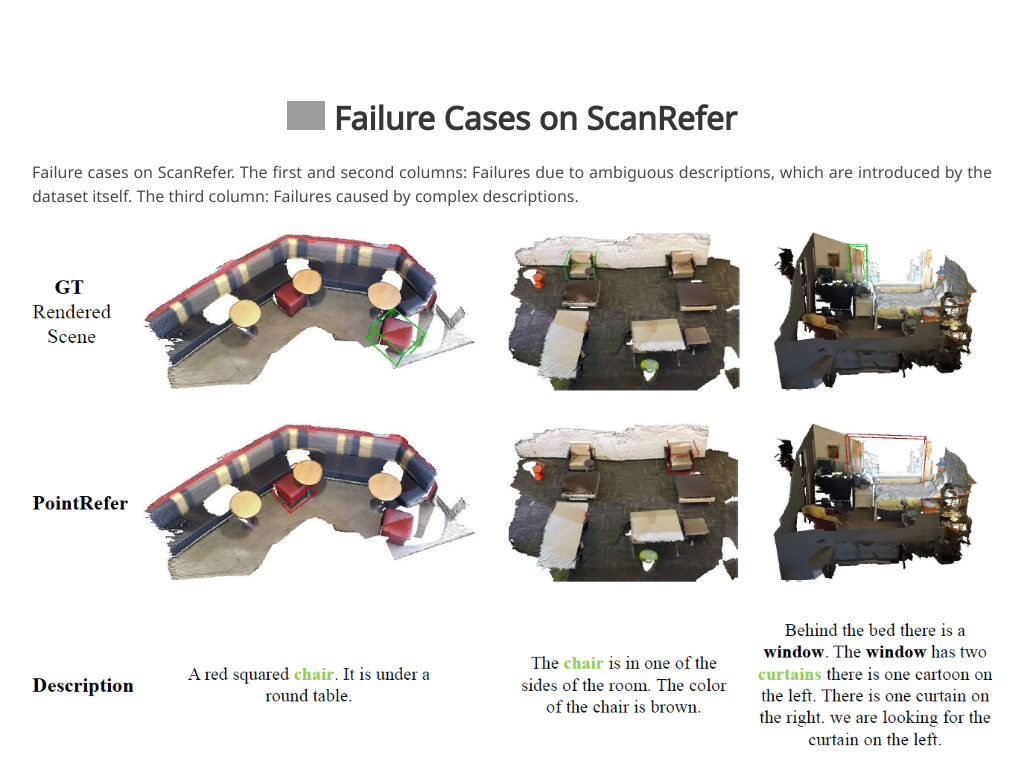
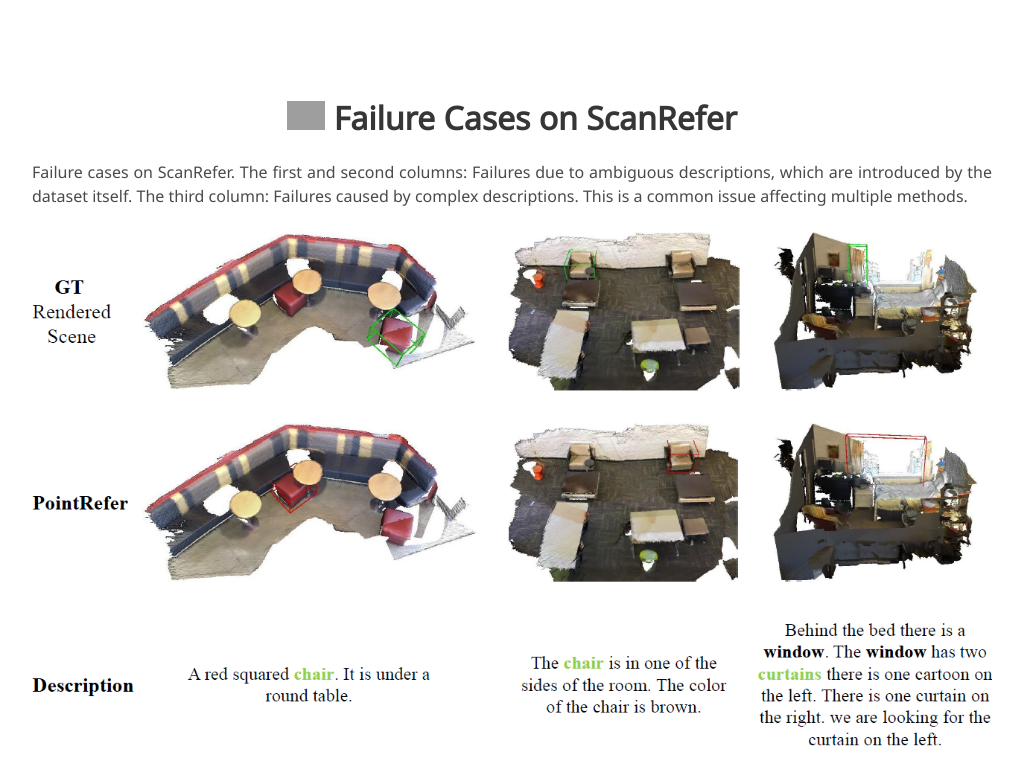
Before and after one commit to pointrefer/pointrefer, a plain HTML site: page index.html in a window 1280 px wide. Shown: the part 4199-4983 px from the top of the page, without its empty margins (128-1151 px from the left). Drawn offline with nearby package versions, Linux system fonts and the light colour scheme; grey boxes are pictures that could not be loaded; some icons are missing; a web font is replaced by a local one.

Commit message:
Update index.html

```diff
--- a/index.html
+++ b/index.html
@@ -213,7 +213,7 @@
         <div class="content has-text-justified">
           <p>
             Failure cases on ScanRefer. The first and second columns: Failures due to ambiguous descriptions, which are introduced by the dataset itself.
-            The third column: Failures caused by complex descriptions.
+            The third column: Failures caused by complex descriptions. This is a common issue affecting multiple methods.
           </p>
         </div>
         <img id="painting_icon" width="100%" src="file/failure_cases.PNG">
```
